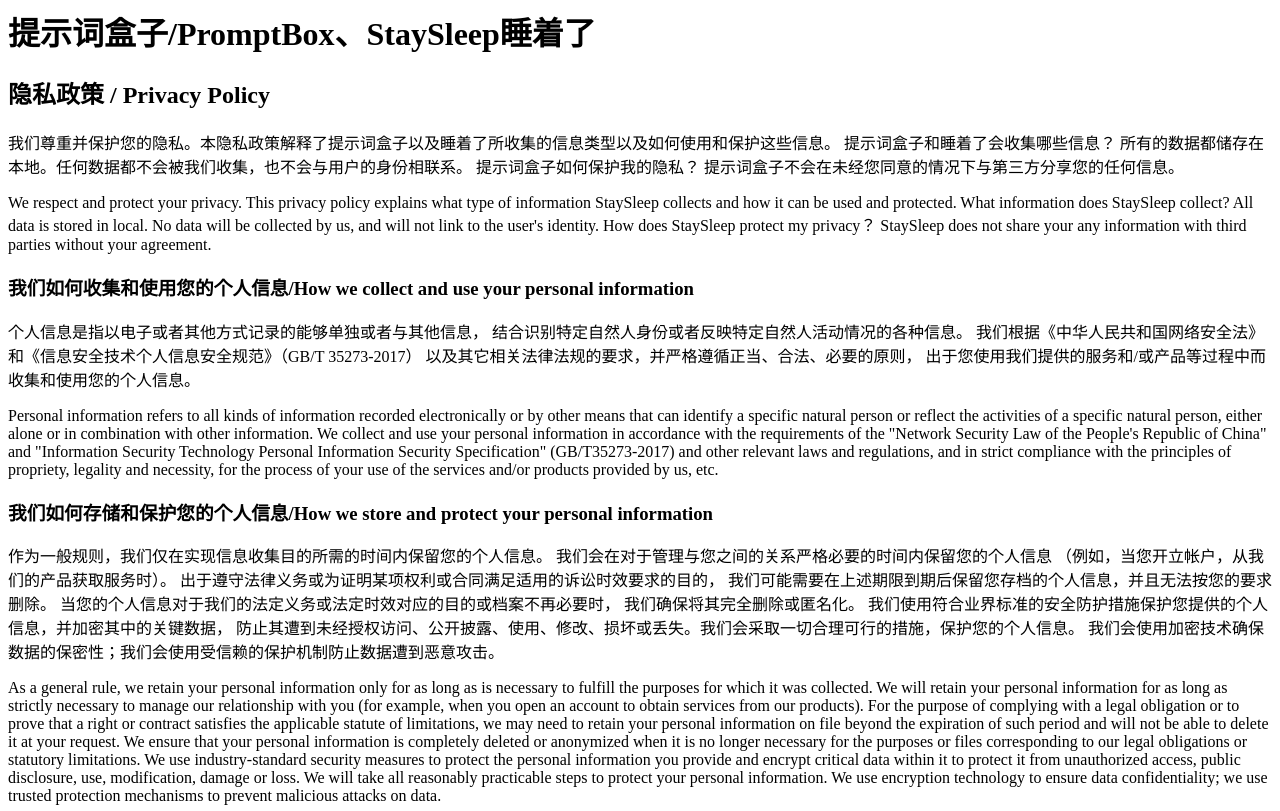
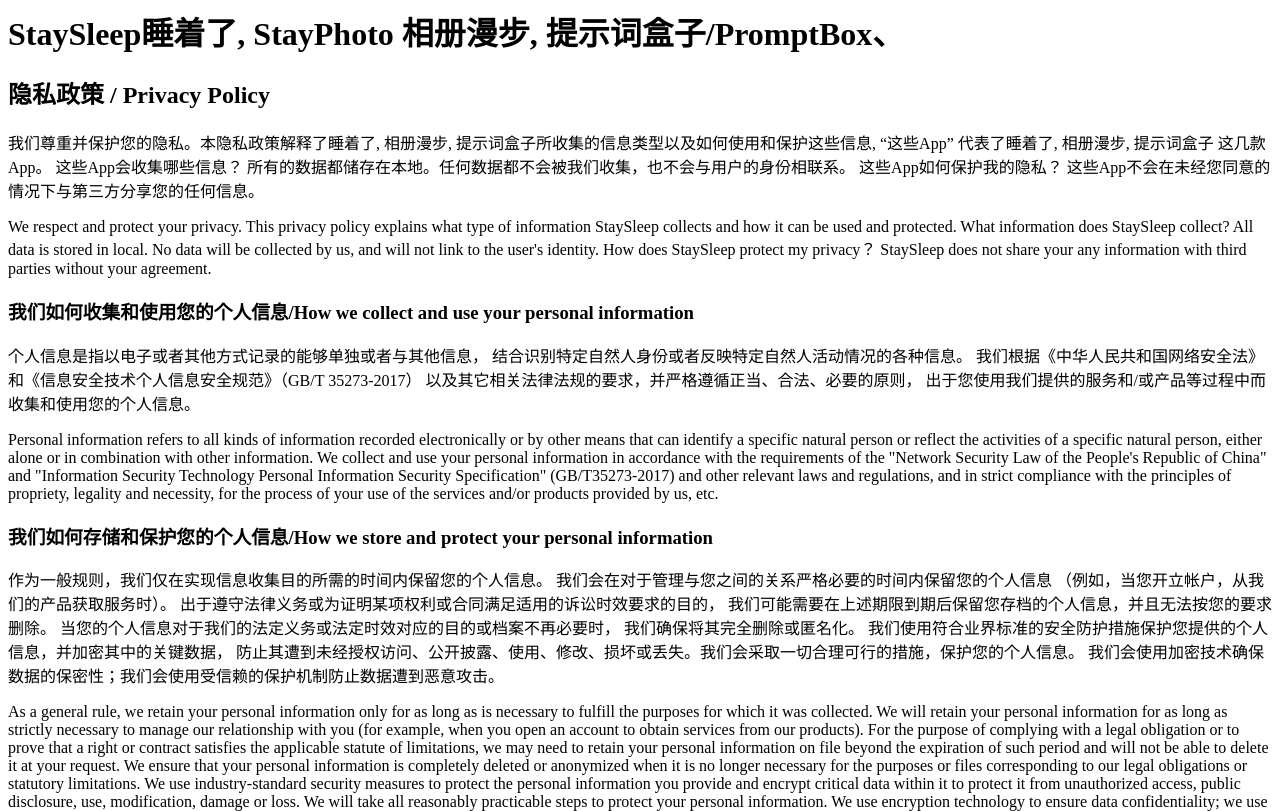
Before and after one commit to TomorrowMC/TomorrowMC.github.io, a plain HTML site: page index.html in a window 1280 px wide. Shown: the top 811 px of the page. Drawn offline with Linux system fonts and the light colour scheme.

Commit message:
Update index.html

```diff
--- a/index.html
+++ b/index.html
@@ -1,10 +1,10 @@
-<h1 id="PromptBox">提示词盒子/PromptBox、StaySleep睡着了</h1>
+<h1 id="PromptBox">StaySleep睡着了, StayPhoto 相册漫步, 提示词盒子/PromptBox、</h1>
 <h2 id="隐私政策--privacy-policy">隐私政策 / Privacy Policy</h2>
-<p>我们尊重并保护您的隐私。本隐私政策解释了提示词盒子以及睡着了所收集的信息类型以及如何使用和保护这些信息。
-提示词盒子和睡着了会收集哪些信息？
+<p>我们尊重并保护您的隐私。本隐私政策解释了睡着了, 相册漫步, 提示词盒子所收集的信息类型以及如何使用和保护这些信息, “这些App” 代表了睡着了, 相册漫步, 提示词盒子 这几款App。
+这些App会收集哪些信息？
 所有的数据都储存在本地。任何数据都不会被我们收集，也不会与用户的身份相联系。
-提示词盒子如何保护我的隐私？
-提示词盒子不会在未经您同意的情况下与第三方分享您的任何信息。</p>
+这些App如何保护我的隐私？
+这些App不会在未经您同意的情况下与第三方分享您的任何信息。</p>
 <p>We respect and protect your privacy. This privacy policy explains what type of information StaySleep collects and how it can be used and protected.
 What information does StaySleep collect?
 All data is stored in local. No data will be collected by us, and will not link to the user&#39;s identity.
@@ -49,4 +49,4 @@ Prior authorized consent is not required for the sharing, transfer, or public di
 <h2 id="帮助与支持--contact-us">帮助与支持 / Contact Us</h2>
 <p>如果您对我们的使用条款、隐私政策或App使用有任何疑问或建议，请随时通过 <a href="mailto:&#110;&#111;&#x72;&#109;&#97;&#x6c;&#x6d;&#x6f;&#99;&#64;&#105;&#x63;&#x6c;&#x6f;&#x75;&#100;&#x2e;&#x63;&#x6f;&#x6d;">&#110;&#111;&#x72;&#109;&#97;&#x6c;&#x6d;&#x6f;&#99;&#64;&#105;&#x63;&#x6c;&#x6f;&#x75;&#100;&#x2e;&#x63;&#x6f;&#x6d;</a>与我们联系。</p>
 <p>If you have any questions or suggestions about our Privacy Policy, do not hesitate to contact us at <a href="mailto:&#x6e;&#x6f;&#x72;&#x6d;&#97;&#108;&#109;&#111;&#99;&#64;&#x69;&#x63;&#108;&#111;&#x75;&#x64;&#46;&#x63;&#111;&#109;">&#x6e;&#x6f;&#x72;&#x6d;&#97;&#108;&#109;&#111;&#99;&#64;&#x69;&#x63;&#108;&#111;&#x75;&#x64;&#46;&#x63;&#111;&#109;</a>.</p>
-<p> Last Update ：2023-05-06</p>
+<p> Last Update ：2025-09-06</p>
```
